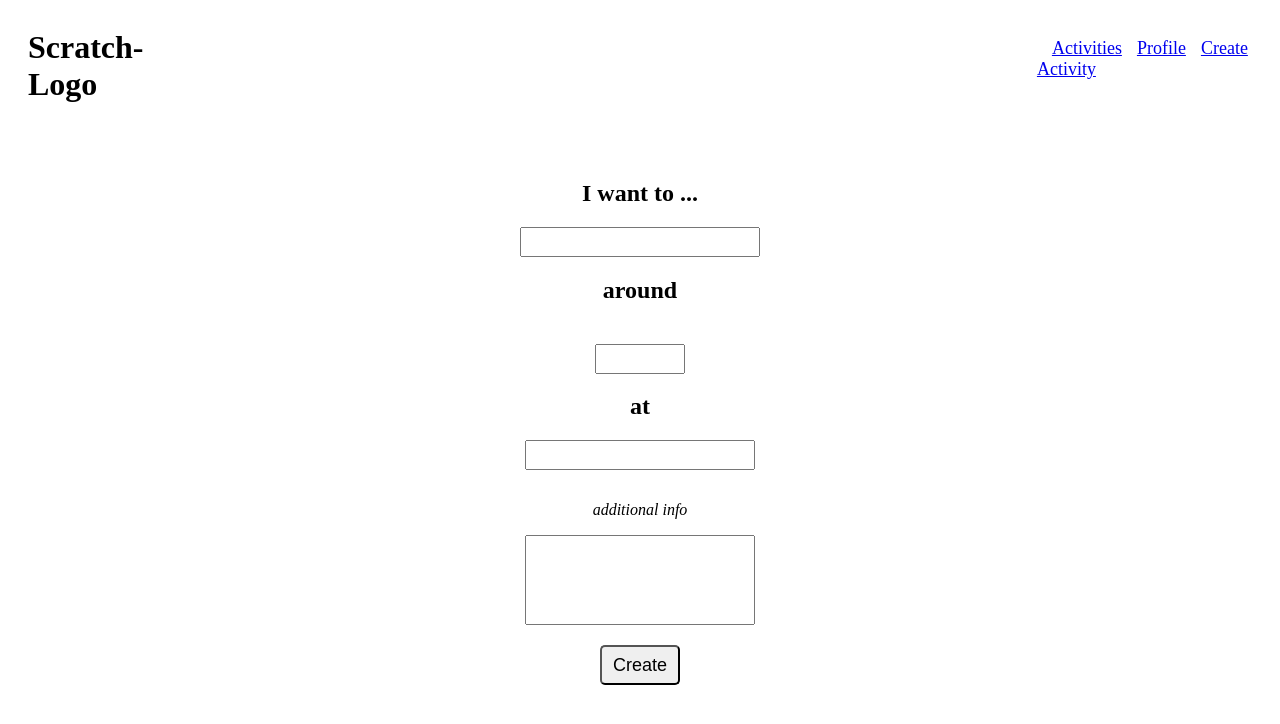
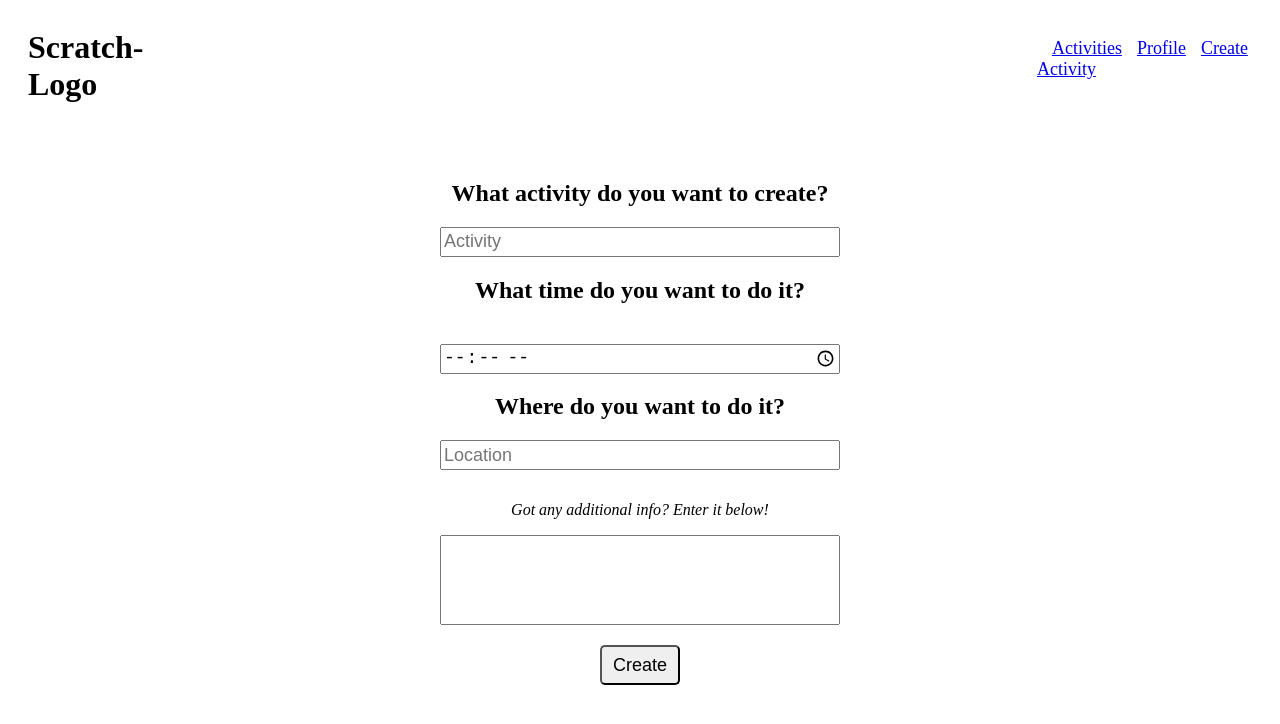
Before and after one commit to howardNa/scratch-project-v2, a React app in the folder client/: page /create in a window 1280 px wide. Shown: the top 724 px of the page. Built offline with nearby package versions, Linux system fonts and the light colour scheme.

Commit message:
Creative Activity now linked to Database

```diff
--- a/client/index.html
+++ b/client/index.html
@@ -2,7 +2,7 @@
 
 <head>
   <meta charset="UTF-8">
-  <title>Scratch</title>
+  <title>Let's Go!</title>
   <!-- comment out the below link tags when bundling styles with webpack -->
   <!-- <link rel="stylesheet" href="src/stylesheets/styles.css"> -->
 </head>
--- a/client/src/components/CreateActivity.js
+++ b/client/src/components/CreateActivity.js
@@ -29,8 +29,10 @@ class CreateActivity extends Component {
         locationInput: '',
         additionalInfo: ''
     };
+
     this.createActivity = this.createActivity.bind(this)
     this.handleChange = this.handleChange.bind(this)
+
   }
 
   handleChange(e) {
@@ -47,24 +49,29 @@ class CreateActivity extends Component {
         location_text: this.state.locationInput,
         start_time: this.state.startTime,
     }
-    this.props.createActivity(newActivity)
+    this.props.createActivity(newActivity);
     // this.props.history.push('/profile');
   }
   render() {
     return (
       <div className="main-search-bar-container">
+
         <div className="search-bar-flex-container">
-          <h2>I want to ...</h2>
-          <input className="activity-input" id={'activityInput'} onChange={this.handleChange} ></input>
-          <h2>around</h2>
-            <div className="time-row-container">
-              <input className="time-input" id={'startTime'} onChange={this.handleChange} ></input>
-            </div>
-          <h2>at</h2>
-          <input className="location-input" id={'locationInput'} onChange={this.handleChange} ></input>
-          <p><i>additional info</i></p>
+
+          <h2>What activity do you want to create?</h2>
+          <input className="activity-input" id={'activityInput'} onChange={this.handleChange} placeholder='Activity'></input>
+
+          <h2>What time do you want to do it?</h2>
+          <input type="time" className="time-input" id={'startTime'} onChange={this.handleChange} placeholder='Time' required></input>
+
+
+          <h2>Where do you want to do it?</h2>
+          <input className="location-input" id={'locationInput'} onChange={this.handleChange} placeholder='Location' ></input>
+
+          <p><i>Got any additional info? Enter it below!</i></p>
           <input className="additional-info-input" id={'additionalInfo'} onChange={this.handleChange} ></input>
           <button className="create-button" onClick={this.createActivity} >Create</button>
+
         </div>
       </div>
     )
--- a/client/src/styles/Activities.css
+++ b/client/src/styles/Activities.css
@@ -4,5 +4,4 @@
     justify-content: center;
     margin-top: 65px;
     align-items: center;
-
 }
--- a/client/src/styles/CreateActivity.css
+++ b/client/src/styles/CreateActivity.css
@@ -0,0 +1,15 @@
+.activity-input {
+    width: 400px;
+}
+
+.time-input {
+    width: 400px;
+}
+
+.location-input {
+    width: 400px;
+}
+
+.additional-info-input {
+    width: 400px;
+}
```
Also changed, not shown: 3 other files (tests, documents, lock files or other folders).
